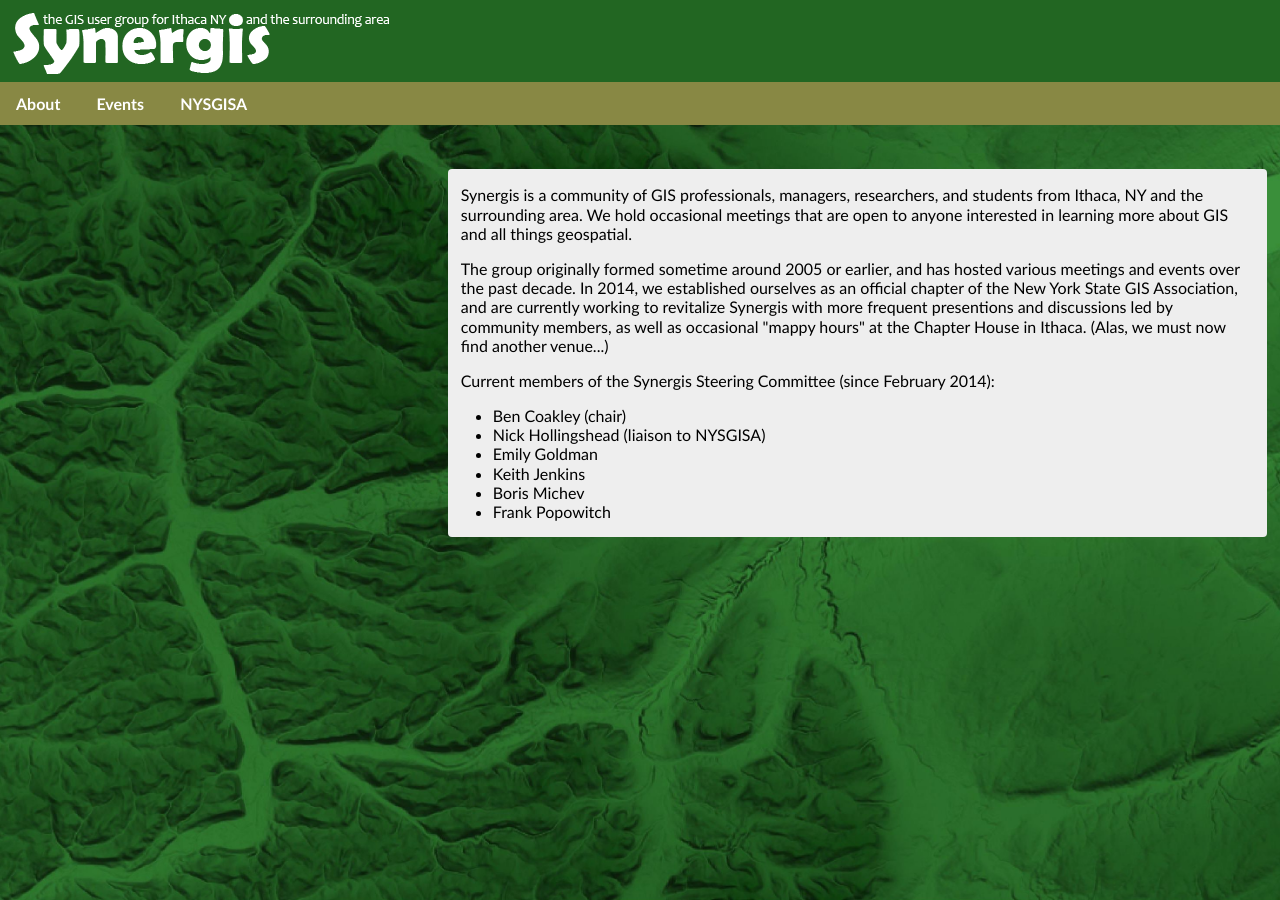
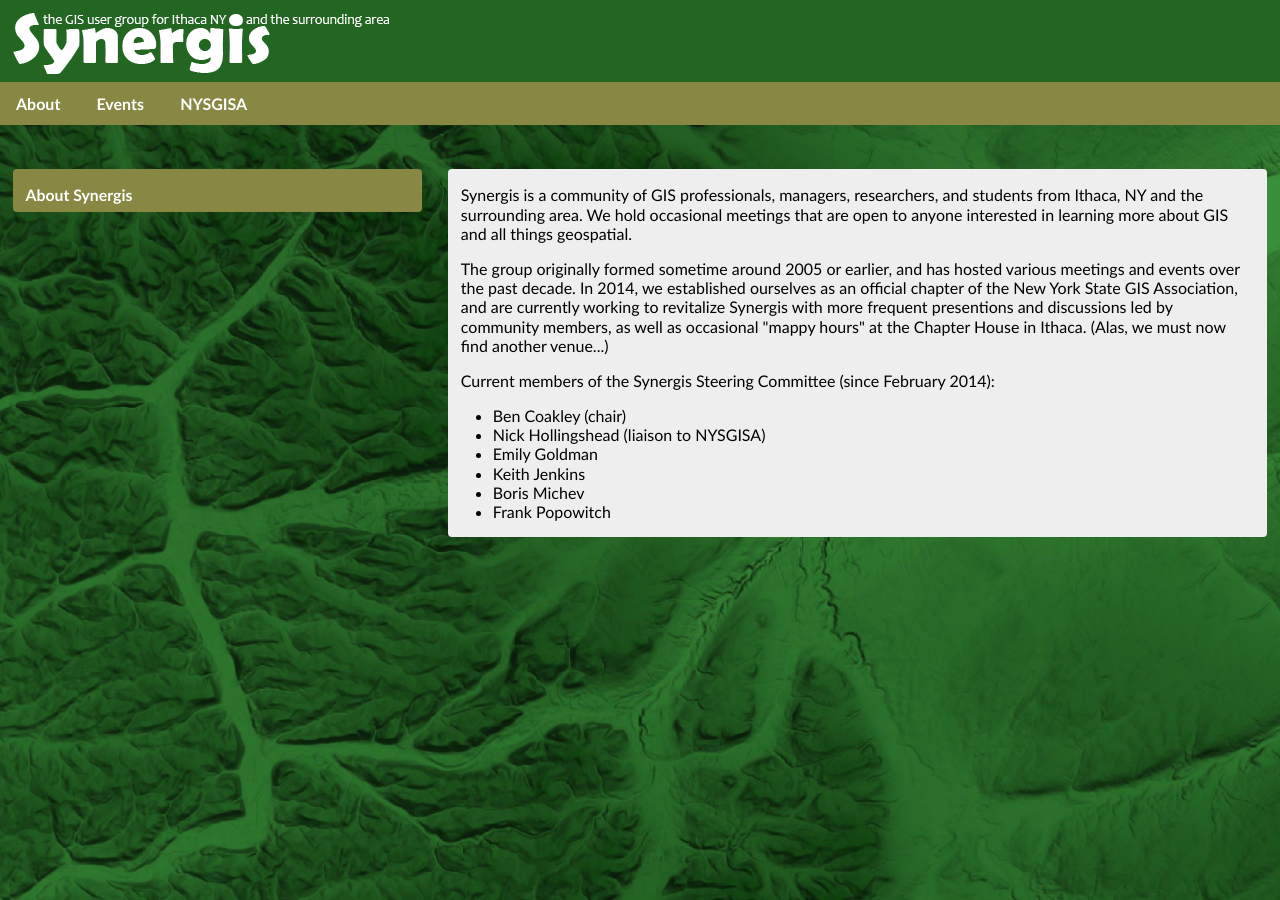
Before and after one commit to synergis-ny/synergis-ny.github.io, a Jekyll site: the page built from about.html, in a window 1280 px wide. Built offline with Jekyll 4.4.1, drawn with Linux system fonts in a browser that asks for light colours.

Commit message:
aside for about page

```diff
--- a/about.html
+++ b/about.html
@@ -3,6 +3,10 @@ layout: default
 title: About
 permalink: /about/
 ---
+
+<aside class="events">
+    <h2>About Synergis</h2>
+</aside>
 
 <article>
   <p>Synergis is a community of GIS professionals, managers, researchers, and students from Ithaca, NY
```
